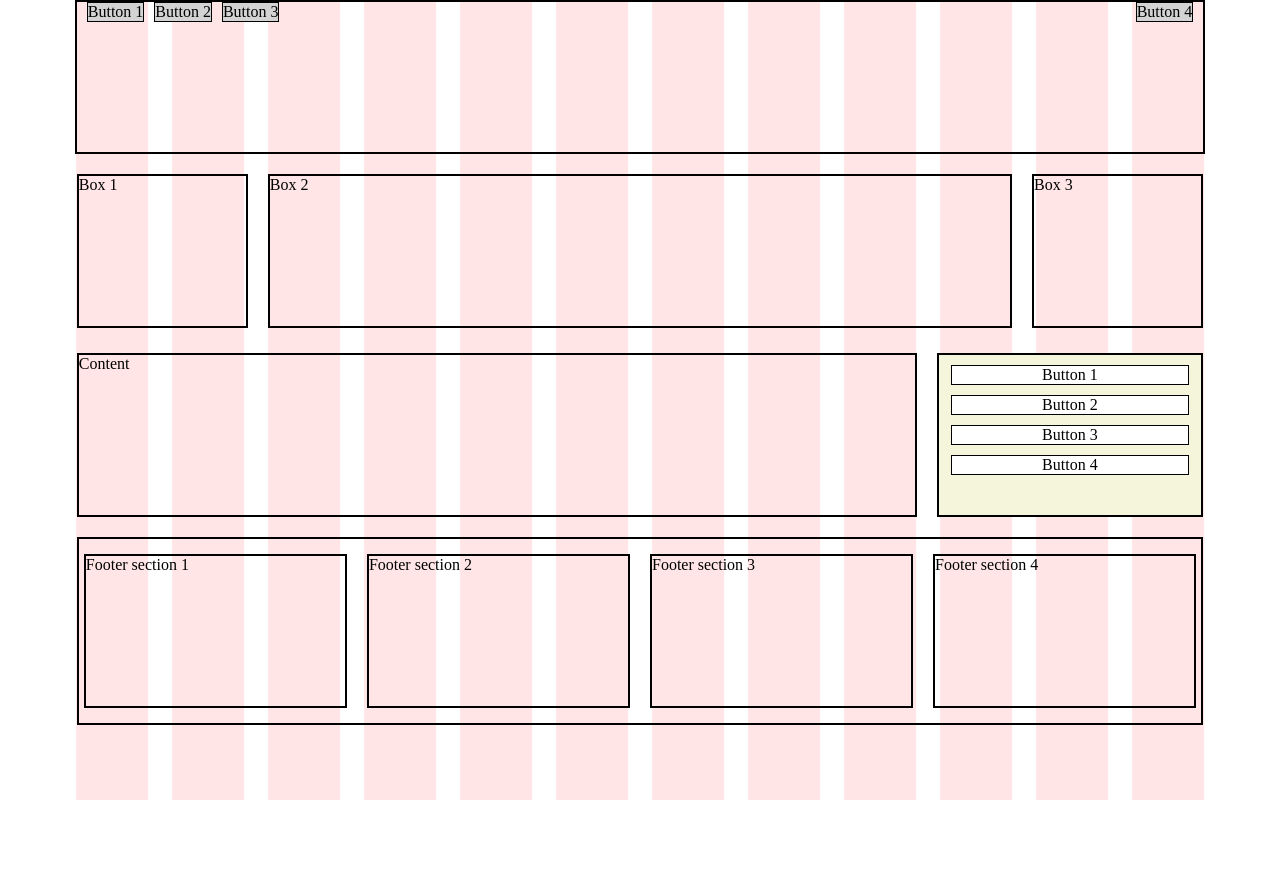
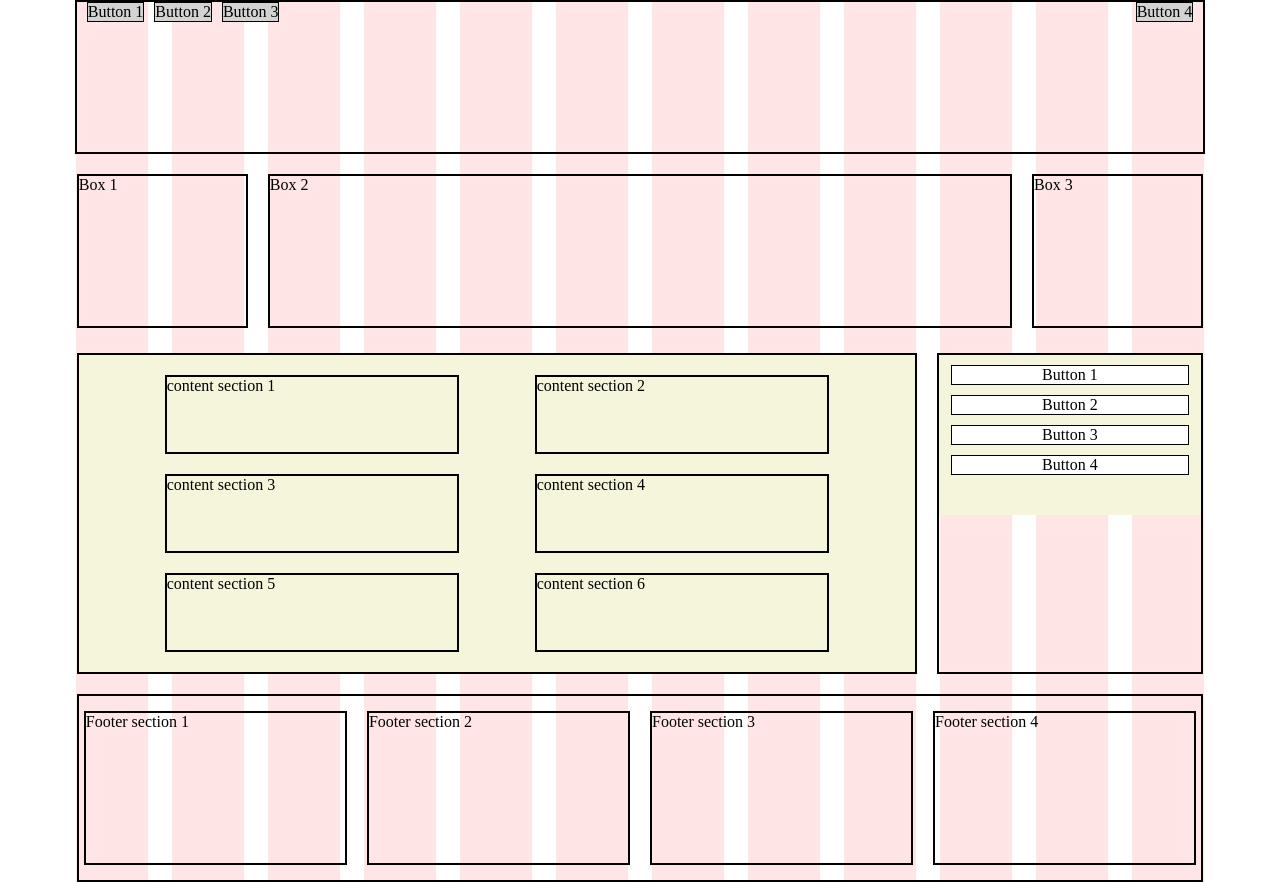
Before and after one commit to Purrtato/group-exercise, a plain HTML site: page cssgrids-template/index.html in a window 1280 px wide. Before the commit the page ends 800 px from the top, so only its background shows below. Drawn offline with Linux system fonts and the light colour scheme.

Commit message:
fixat container

```diff
--- a/cssgrids-template/css/style.css
+++ b/cssgrids-template/css/style.css
@@ -101,6 +101,20 @@ p {
 
 }
 
+.content {
+	background-color: beige;
+	display: flex;
+	flex-wrap: wrap;
+	padding: 10px;
+	justify-content: space-evenly;
+}
+
+.content-containter {
+	border: 2px solid black;
+	height: 75px;
+	width: 290px;
+
+}
 
 @media (min-width: 768px) {
 	.main-grid {
--- a/cssgrids-template/index.html
+++ b/cssgrids-template/index.html
@@ -28,8 +28,27 @@
 		<div class="box3 item">
 			<p>Box 3</p>
 		</div>
+
 		<section class="content item">
-			<p>Content</p>
+			<div class="content-containter">
+				<p>content section 1</p>
+			</div>
+			<div class="content-containter">
+				<p>content section 2</p>
+			</div>
+			<div class="content-containter">
+				<p>content section 3</p>
+			</div>
+			<div class="content-containter">
+				<p>content section 4</p>
+			</div>
+			<div class="content-containter">
+				<p>content section 5</p>
+			</div>
+			<div class="content-containter">
+				<p>content section 6</p>
+			</div>
+
 		</section>
 		<aside class="sidebar item">
 			<div class="flex-sidebar">
```
